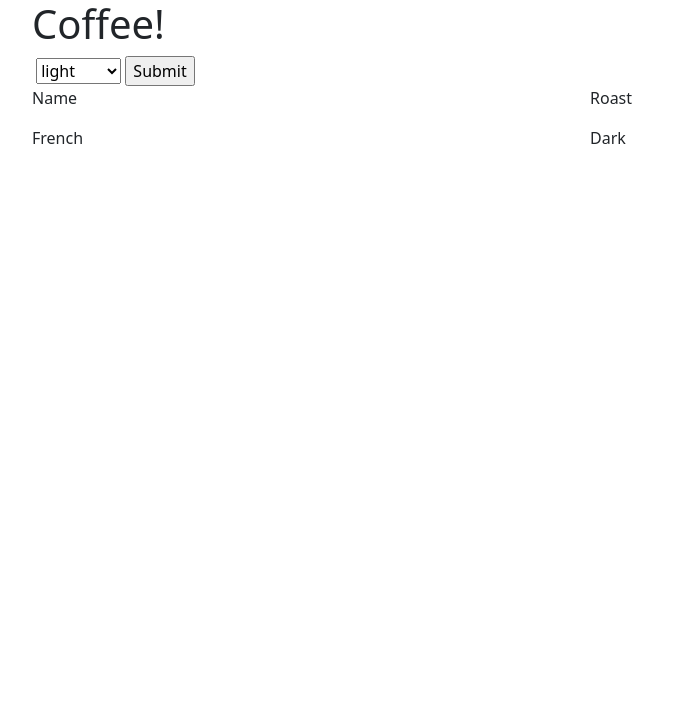
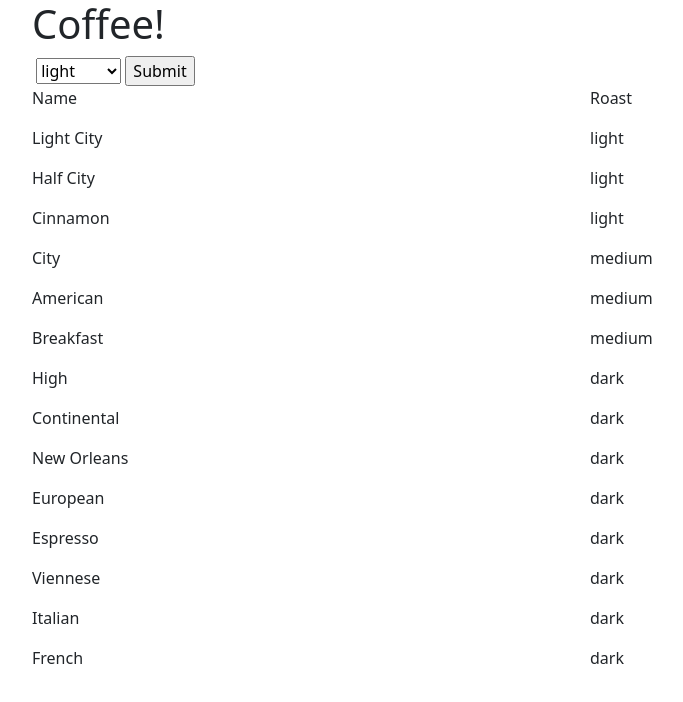
Before and after one commit to Nelthropp-Estrada-coffee/Coffee-project, a plain HTML site: page index.html in a window 1280 px wide. Shown: the whole page, without its empty margins (50-733 px from the left). Drawn offline with Linux system fonts and the light colour scheme.

Commit message:
coffee-body

```diff
--- a/css/style.css
+++ b/css/style.css
@@ -7,7 +7,3 @@
 /*    border: 1px solid black;*/
 /*    padding: 5px 10px;*/
 /*}*/
-
-main .row {
-    flex-direction: column;
-}
--- a/index.html
+++ b/index.html
@@ -26,33 +26,17 @@
         </div>
     </nav>
     <main class="container">
-        <div class="row">
+        <div class="row flex-column">
             <header class="col d-flex justify-content-between align-items-center">
                     <p class="col-6">Name</p>
                     <p class="col-6">Roast</p>
             </header>
-<!--            dummy div-->
-            <div data-id="14" class="col d-flex justify-content-between align-items-center flex-row">
-                        <p class="col-6">French</p>
-                        <p class="col-6">Dark</p>
+            <div id="coffee-body" class="col d-flex justify-content-between align-items-center flex-column">
             </div>
         </div>
     </main>
 </div>
 
-
-
-<!--    <table>-->
-<!--        <thead>-->
-<!--            <tr>-->
-<!--                <th>ID</th>-->
-<!--                <th>NAME</th>-->
-<!--                <th>ROAST</th>-->
-<!--            </tr>-->
-<!--        </thead>-->
-<!--        <tbody id="coffees"></tbody>-->
-<!--    </table>-->
-
     <script src="./js/main.js"></script>
 </body>
 </html>
--- a/js/main.js
+++ b/js/main.js
@@ -16,42 +16,41 @@ const coffees = [
 	{ id: 14, name: "French", roast: "dark" },
 ];
 
-const createCoffeeElement = (coffee) => {
-	let tr = document.createElement("tr");
-	tr.classList.add("coffee");
+const createCoffeeElement = coffee => {
+	let coffeeItem = document.createElement('div');
+	coffeeItem.classList.add("d-flex", "flex-row", "col-12");
 
-	tr.innerHTML = `
-        <td>${coffee.id}</td>
-        <td>${coffee.name}</td>
-        <td>${coffee.roast}</td>
+	coffeeItem.innerHTML = `
+   		<p class="col-6">${coffee.name}</p>
+		<p class="col-6">${coffee.roast}</p>
     `;
-	return tr;
+	return coffeeItem;
 };
 
-const renderCoffees = (coffees, target) => {
-	// Clear tbody before inserting new rows
-	target.innerHTML = "";
-	for (let i = coffees.length - 1; i >= 0; i--) {
-		const coffeeElement = createCoffeeElement(coffees[i]);
-		target.appendChild(coffeeElement);
+const renderCoffees = (coffees) => {
+	for(coffee of coffees) {
+		const coffeeBody = document.querySelector('#coffee-body');
+		const coffeeElement = createCoffeeElement(coffee);
+		coffeeBody.appendChild(coffeeElement);
 	}
 };
 
-const updateCoffees = (e, target, selection) => {
-	e.preventDefault();
-	const selectedRoast = selection.value;
-	const filteredCoffees = coffees.filter((coffee) => coffee.roast === selectedRoast);
-	renderCoffees(filteredCoffees, target);
-};
+// const updateCoffees = (e, target, selection) => {
+// 	e.preventDefault();
+// 	const selectedRoast = selection.value;
+// 	const filteredCoffees = coffees.filter((coffee) => coffee.roast === selectedRoast);
+// 	renderCoffees(filteredCoffees, target);
+// };
 
 // IIFE
 (() => {
-	const tbody = document.querySelector("#coffees");
-	const submitButton = document.querySelector("#submit");
-	const roastSelection = document.querySelector("#roast-selection");
-	renderCoffees(coffees, tbody, roastSelection);
+	// const tbody = document.querySelector("#coffees");
+	// const submitButton = document.querySelector("#submit");
+	// const roastSelection = document.querySelector("#roast-selection");
+	// renderCoffees(coffees, tbody, roastSelection);
+	renderCoffees(coffees);
 
-	submitButton.addEventListener("click", (e) => {
-		updateCoffees(e, tbody, roastSelection);
-	});
+	// submitButton.addEventListener("click", (e) => {
+	// 	updateCoffees(e, tbody, roastSelection);
+	// });
 })();
```
